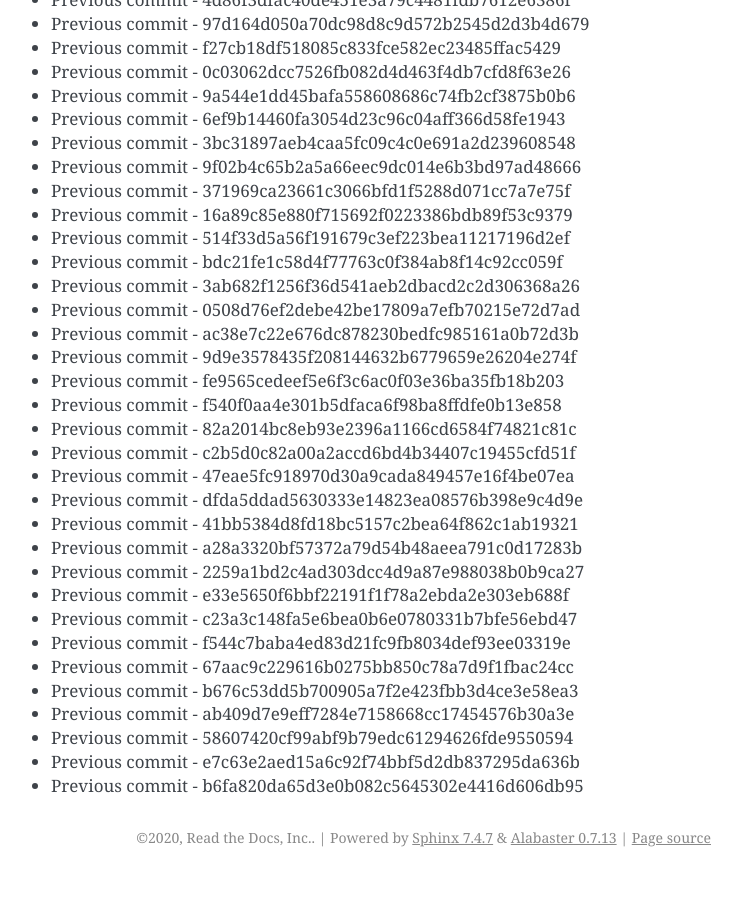
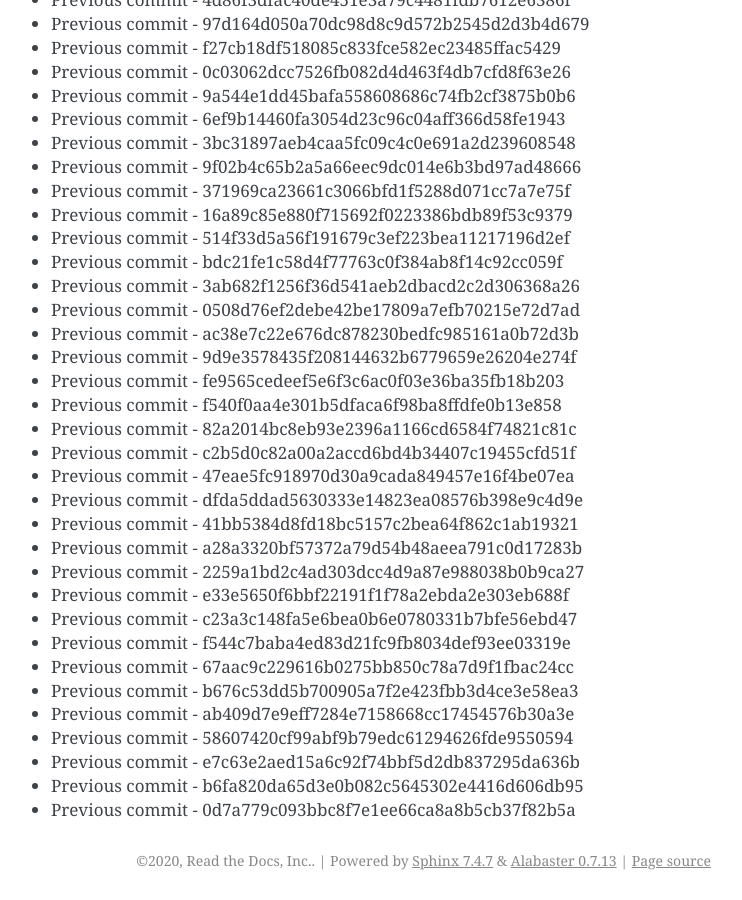
Before and after one commit to readthedocs/rtd-git-stresstest, a Sphinx documentation site: the page built from docs/updates.rst, in a window 1280 px wide and 900 px high, scrolled down 25737 px. Shown: the whole window, without its empty margins (399-1141 px from the left). Built offline with Sphinx 7.4.7, drawn with Linux system fonts in a browser that asks for light colours; before the commit the page ends 26614 px from its top, so only the background shows below that.

Commit message:
Generating commit from previous: 0d7a779c093bbc8f7e1ee66ca8a8b5cb37f82b5a

```diff
--- a/docs/updates.rst
+++ b/docs/updates.rst
@@ -1113,3 +1113,4 @@ It can be tested for any performance characteristics.
 * Previous commit - 58607420cf99abf9b79edc61294626fde9550594
 * Previous commit - e7c63e2aed15a6c92f74bbf5d2db837295da636b
 * Previous commit - b6fa820da65d3e0b082c5645302e4416d606db95
+* Previous commit - 0d7a779c093bbc8f7e1ee66ca8a8b5cb37f82b5a
```
